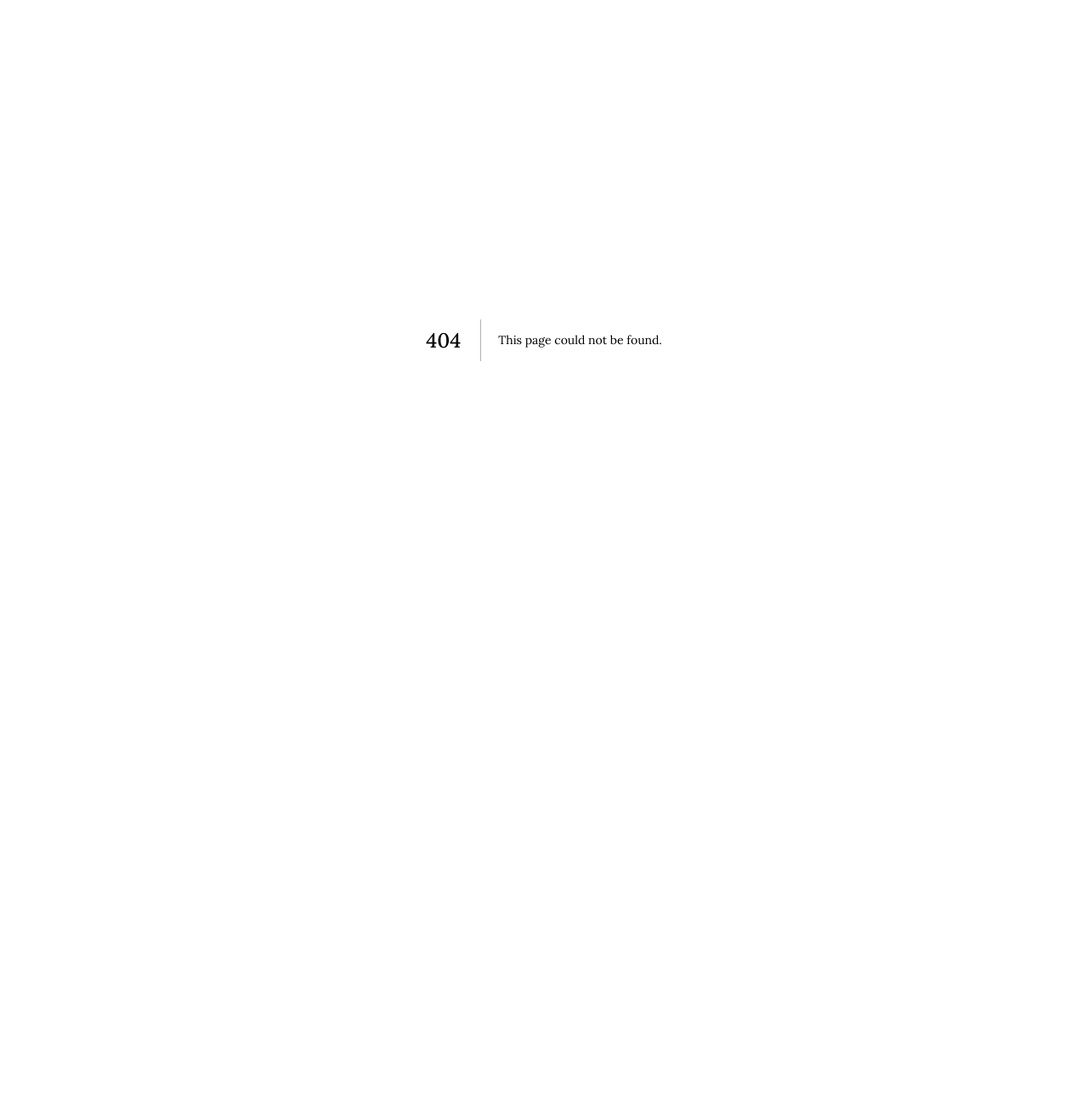
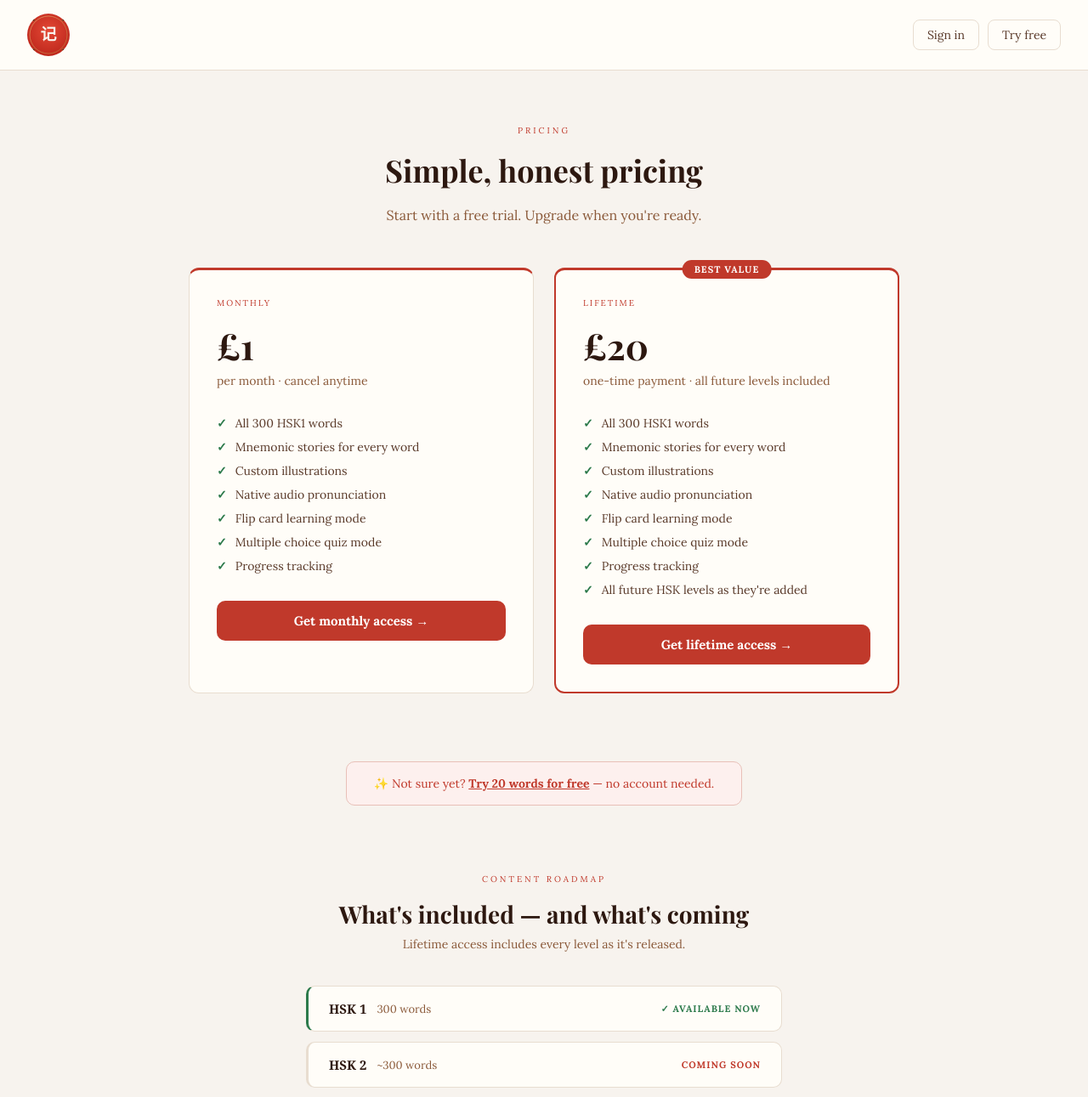
Before and after one commit to phuceh/mnemonic-mandarin, a Next.js app in the folder my-app/: page /pricing in a window 1280 px wide. Before the commit this address had no page. Shown: the top 1291 px of the page at 85% size. Before the commit the page ends 800 px from the top, so only its background shows below. Built offline with nearby package versions, Linux system fonts and the light colour scheme.

Commit message:
Add pricing page

```diff
--- /dev/null
+++ b/my-app/app/pricing/page.tsx
@@ -0,0 +1,154 @@
+'use client'
+import { useRouter } from 'next/navigation'
+
+export default function Pricing() {
+  const router = useRouter()
+
+  const s = {
+    bg: '#f7f3ee', card: '#fffdf8', border: '#e8ddd0',
+    red: '#c0392b', brown: '#5a3a2a', lightbrown: '#b08060',
+    text: '#2d1810', muted: '#8b5a3a', green: '#2c7a4b',
+  }
+
+  async function handleMonthly() {
+    const res = await fetch('/api/create-checkout-session', {
+      method: 'POST',
+      headers: { 'Content-Type': 'application/json' },
+      cache: 'no-store',
+      body: JSON.stringify({ email: '' }),
+    })
+    const data = await res.json()
+    if (data.url) window.location.href = data.url
+  }
+
+  async function handleLifetime() {
+    // placeholder for now
+    alert('Lifetime access coming soon!')
+  }
+
+  const features = [
+    'All 300 HSK1 words',
+    'Mnemonic stories for every word',
+    'Custom illustrations',
+    'Native audio pronunciation',
+    'Flip card learning mode',
+    'Multiple choice quiz mode',
+    'Progress tracking',
+  ]
+
+  const roadmap = [
+    { level: 'HSK 1', words: '300 words', status: 'available' },
+    { level: 'HSK 2', words: '~300 words', status: 'soon' },
+    { level: 'HSK 3', words: '~600 words', status: 'soon' },
+    { level: 'HSK 4', words: '~1,000 words', status: 'planned' },
+    { level: 'HSK 5', words: '~1,500 words', status: 'planned' },
+    { level: 'HSK 6', words: '~2,500 words', status: 'planned' },
+  ]
+
+  return (
+    <div style={{ background: s.bg, minHeight: '100vh' }}>
+
+      {/* Nav */}
+      <nav style={{ display: 'flex', justifyContent: 'space-between', alignItems: 'center', padding: '1rem 2rem', borderBottom: `1px solid ${s.border}`, background: s.card, position: 'sticky', top: 0, zIndex: 100 }}>
+        <img src="/seal.svg" height="50" alt="Memorize Mandarin" style={{ cursor: 'pointer' }} onClick={() => router.push('/landing')} />
+        <div style={{ display: 'flex', gap: 10 }}>
+          <button onClick={() => router.push('/auth')} style={{ padding: '8px 16px', borderRadius: 8, border: `1px solid ${s.border}`, background: 'transparent', color: s.brown, fontSize: 14, cursor: 'pointer', fontFamily: 'Georgia, serif' }}>Sign in</button>
+          <button onClick={() => router.push('/demo')} style={{ padding: '8px 16px', borderRadius: 8, border: `1px solid ${s.border}`, background: 'transparent', color: s.brown, fontSize: 14, cursor: 'pointer', fontFamily: 'Georgia, serif' }}>Try free</button>
+        </div>
+      </nav>
+
+      <div style={{ maxWidth: 900, margin: '0 auto', padding: '4rem 2rem' }}>
+
+        {/* Header */}
+        <div style={{ textAlign: 'center', marginBottom: '3rem' }}>
+          <div style={{ fontSize: 10, letterSpacing: 3, color: s.red, textTransform: 'uppercase', marginBottom: '1rem' }}>Pricing</div>
+          <h1 style={{ fontSize: 36, fontWeight: 700, color: s.text, fontFamily: '"Playfair Display", Georgia, serif', marginBottom: '1rem' }}>Simple, honest pricing</h1>
+          <p style={{ fontSize: 16, color: s.muted, lineHeight: 1.7 }}>Start with a free trial. Upgrade when you're ready.</p>
+        </div>
+
+        {/* Pricing cards */}
+        <div style={{ display: 'grid', gridTemplateColumns: 'repeat(auto-fit, minmax(280px, 1fr))', gap: 24, marginBottom: '5rem' }}>
+
+          {/* Monthly */}
+          <div style={{ background: s.card, border: `1px solid ${s.border}`, borderTop: `3px solid ${s.red}`, borderRadius: 12, padding: '2rem' }}>
+            <div style={{ fontSize: 10, letterSpacing: 2, color: s.red, textTransform: 'uppercase', marginBottom: '1rem' }}>Monthly</div>
+            <div style={{ fontSize: 42, fontWeight: 700, color: s.text, fontFamily: '"Playfair Display", Georgia, serif', marginBottom: 4 }}>£1</div>
+            <div style={{ fontSize: 14, color: s.muted, marginBottom: '2rem' }}>per month · cancel anytime</div>
+            <div style={{ display: 'flex', flexDirection: 'column', gap: 10, marginBottom: '2rem' }}>
+              {features.map((f, i) => (
+                <div key={i} style={{ display: 'flex', alignItems: 'center', gap: 10, fontSize: 14, color: s.brown }}>
+                  <span style={{ color: s.green, fontWeight: 700 }}>✓</span> {f}
+                </div>
+              ))}
+            </div>
+            <button onClick={handleMonthly} style={{ width: '100%', padding: '14px', borderRadius: 10, border: 'none', background: s.red, color: '#fff', fontSize: 15, cursor: 'pointer', fontFamily: 'Georgia, serif', fontWeight: 700 }}>
+              Get monthly access →
+            </button>
+          </div>
+
+          {/* Lifetime */}
+          <div style={{ background: s.card, border: `2px solid ${s.red}`, borderTop: `3px solid ${s.red}`, borderRadius: 12, padding: '2rem', position: 'relative' }}>
+            <div style={{ position: 'absolute', top: -12, left: '50%', transform: 'translateX(-50%)', background: s.red, color: '#fff', fontSize: 11, fontWeight: 700, padding: '4px 14px', borderRadius: 20, letterSpacing: 1 }}>BEST VALUE</div>
+            <div style={{ fontSize: 10, letterSpacing: 2, color: s.red, textTransform: 'uppercase', marginBottom: '1rem' }}>Lifetime</div>
+            <div style={{ fontSize: 42, fontWeight: 700, color: s.text, fontFamily: '"Playfair Display", Georgia, serif', marginBottom: 4 }}>£20</div>
+            <div style={{ fontSize: 14, color: s.muted, marginBottom: '2rem' }}>one-time payment · all future levels included</div>
+            <div style={{ display: 'flex', flexDirection: 'column', gap: 10, marginBottom: '2rem' }}>
+              {features.map((f, i) => (
+                <div key={i} style={{ display: 'flex', alignItems: 'center', gap: 10, fontSize: 14, color: s.brown }}>
+                  <span style={{ color: s.green, fontWeight: 700 }}>✓</span> {f}
+                </div>
+              ))}
+              <div style={{ display: 'flex', alignItems: 'center', gap: 10, fontSize: 14, color: s.brown }}>
+                <span style={{ color: s.green, fontWeight: 700 }}>✓</span> All future HSK levels as they're added
+              </div>
+            </div>
+            <button onClick={handleLifetime} style={{ width: '100%', padding: '14px', borderRadius: 10, border: 'none', background: s.red, color: '#fff', fontSize: 15, cursor: 'pointer', fontFamily: 'Georgia, serif', fontWeight: 700 }}>
+              Get lifetime access →
+            </button>
+          </div>
+
+        </div>
+
+        {/* Free trial note */}
+        <div style={{ textAlign: 'center', marginBottom: '5rem' }}>
+          <div style={{ display: 'inline-block', background: '#fdf0ee', border: `1px solid #e8c0b8`, borderRadius: 10, padding: '1rem 2rem', fontSize: 14, color: s.red }}>
+            ✨ Not sure yet? <button onClick={() => router.push('/demo')} style={{ background: 'none', border: 'none', cursor: 'pointer', color: s.red, fontWeight: 700, textDecoration: 'underline', fontSize: 14 }}>Try 20 words for free</button> — no account needed.
+          </div>
+        </div>
+
+        {/* Roadmap */}
+        <div style={{ textAlign: 'center', marginBottom: '2rem' }}>
+          <div style={{ fontSize: 10, letterSpacing: 3, color: s.red, textTransform: 'uppercase', marginBottom: '1rem' }}>Content roadmap</div>
+          <h2 style={{ fontSize: 28, fontWeight: 700, color: s.text, fontFamily: '"Playfair Display", Georgia, serif', marginBottom: '0.5rem' }}>What's included — and what's coming</h2>
+          <p style={{ fontSize: 14, color: s.muted, marginBottom: '2.5rem' }}>Lifetime access includes every level as it's released.</p>
+        </div>
+
+        <div style={{ display: 'flex', flexDirection: 'column', gap: 12, maxWidth: 560, margin: '0 auto' }}>
+          {roadmap.map((item, i) => (
+            <div key={i} style={{ display: 'flex', justifyContent: 'space-between', alignItems: 'center', padding: '1rem 1.5rem', background: s.card, border: `1px solid ${s.border}`, borderRadius: 10, borderLeft: `3px solid ${item.status === 'available' ? s.green : s.border}` }}>
+              <div style={{ display: 'flex', alignItems: 'center', gap: 12 }}>
+                <span style={{ fontSize: 15, fontWeight: 700, color: s.text, fontFamily: 'Georgia, serif' }}>{item.level}</span>
+                <span style={{ fontSize: 13, color: s.muted }}>{item.words}</span>
+              </div>
+              <div style={{ fontSize: 11, fontWeight: 700, letterSpacing: 1, textTransform: 'uppercase', color: item.status === 'available' ? s.green : item.status === 'soon' ? s.red : s.lightbrown }}>
+                {item.status === 'available' ? '✓ Available now' : item.status === 'soon' ? 'Coming soon' : 'Planned'}
+              </div>
+            </div>
+          ))}
+        </div>
+
+      </div>
+
+      {/* Footer */}
+      <footer style={{ background: s.card, borderTop: `1px solid ${s.border}`, padding: '2rem', textAlign: 'center', marginTop: '4rem' }}>
+        <img src="/seal.svg" height="60" alt="Memorize Mandarin" style={{ marginBottom: 8 }} />
+        <div style={{ fontSize: 12, color: s.lightbrown, marginBottom: 8 }}>Mandarin vocabulary with mnemonics · HSK1 available now</div>
+        <div style={{ display: 'flex', gap: 16, justifyContent: 'center' }}>
+          <button onClick={() => router.push('/contact')} style={{ background: 'none', border: 'none', cursor: 'pointer', color: s.lightbrown, fontSize: 12, textDecoration: 'underline' }}>Contact us</button>
+          <button onClick={() => router.push('/legal')} style={{ background: 'none', border: 'none', cursor: 'pointer', color: s.lightbrown, fontSize: 12, textDecoration: 'underline' }}>Terms & Privacy</button>
+        </div>
+      </footer>
+
+    </div>
+  )
+}
```
